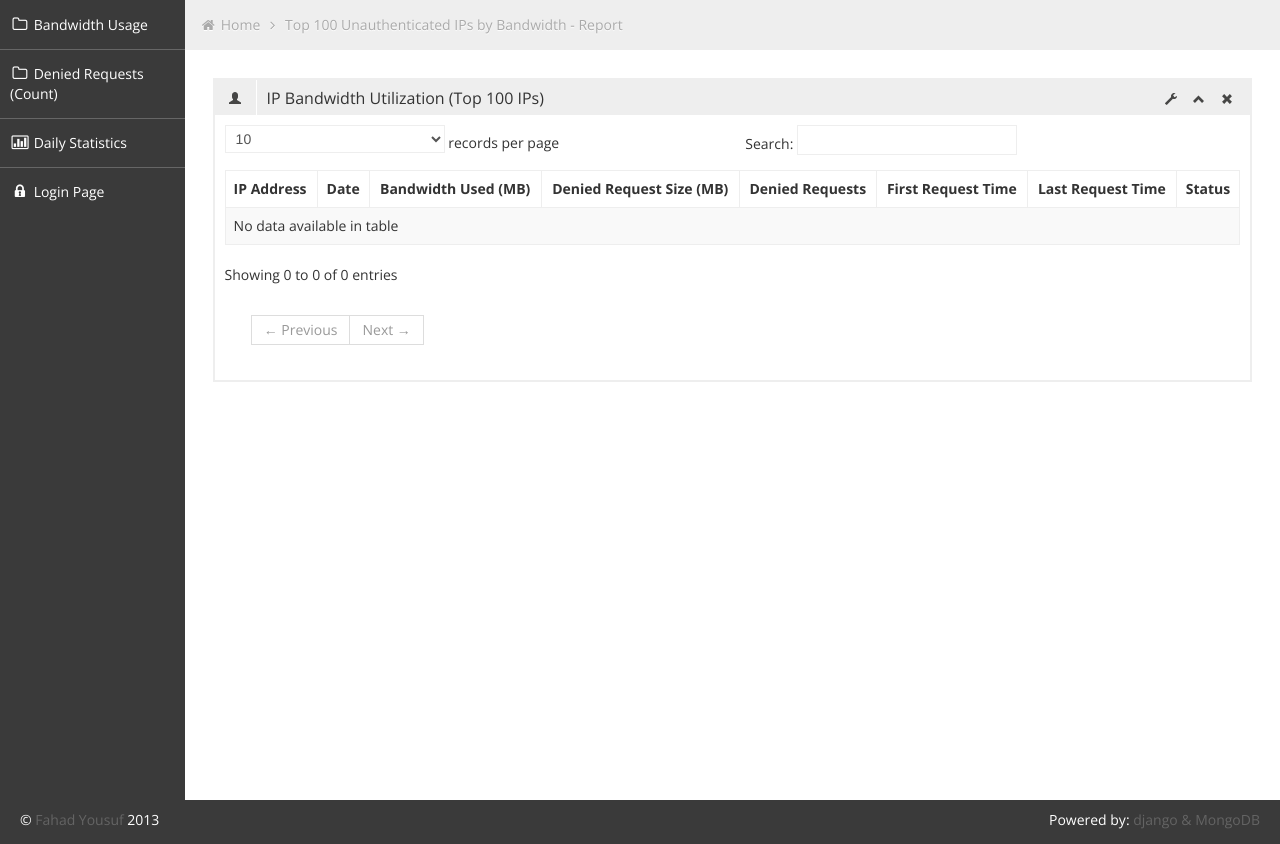
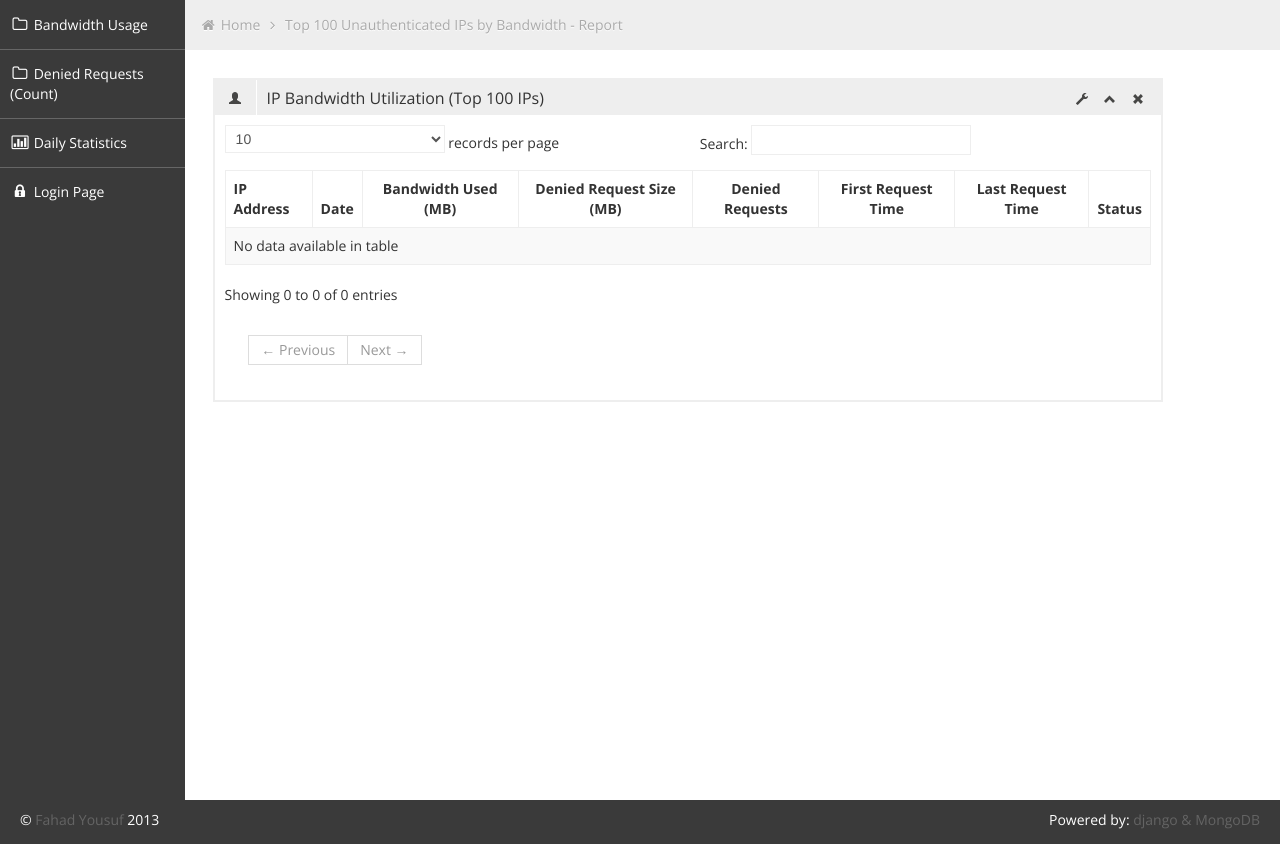
Before and after one commit to fahadysf/bluecoat-loganalyzer, a Django app: template templates/top-ips-bw.html in a window 1280 px wide. Shown: the part 41-885 px from the top of the page. Run offline with Django 3.2, Linux system fonts and the light colour scheme; the template is opened without the code that fills it, so the values that code supplies are empty; some libraries are stand-ins or nearby versions.

```diff
--- a/templates/top-ips-bw.html
+++ b/templates/top-ips-bw.html
@@ -13,7 +13,7 @@
 
 {% block widget_row %}
     <div class="row-fluid">
-        <div class="box span12">
+        <div class="box span11">
             <div class="box-header" data-original-title>
                 <h2><i class="halflings-icon user"></i><span class="break"></span>IP Bandwidth Utilization (Top 100 IPs)</h2>
                 <div class="box-icon">
```
